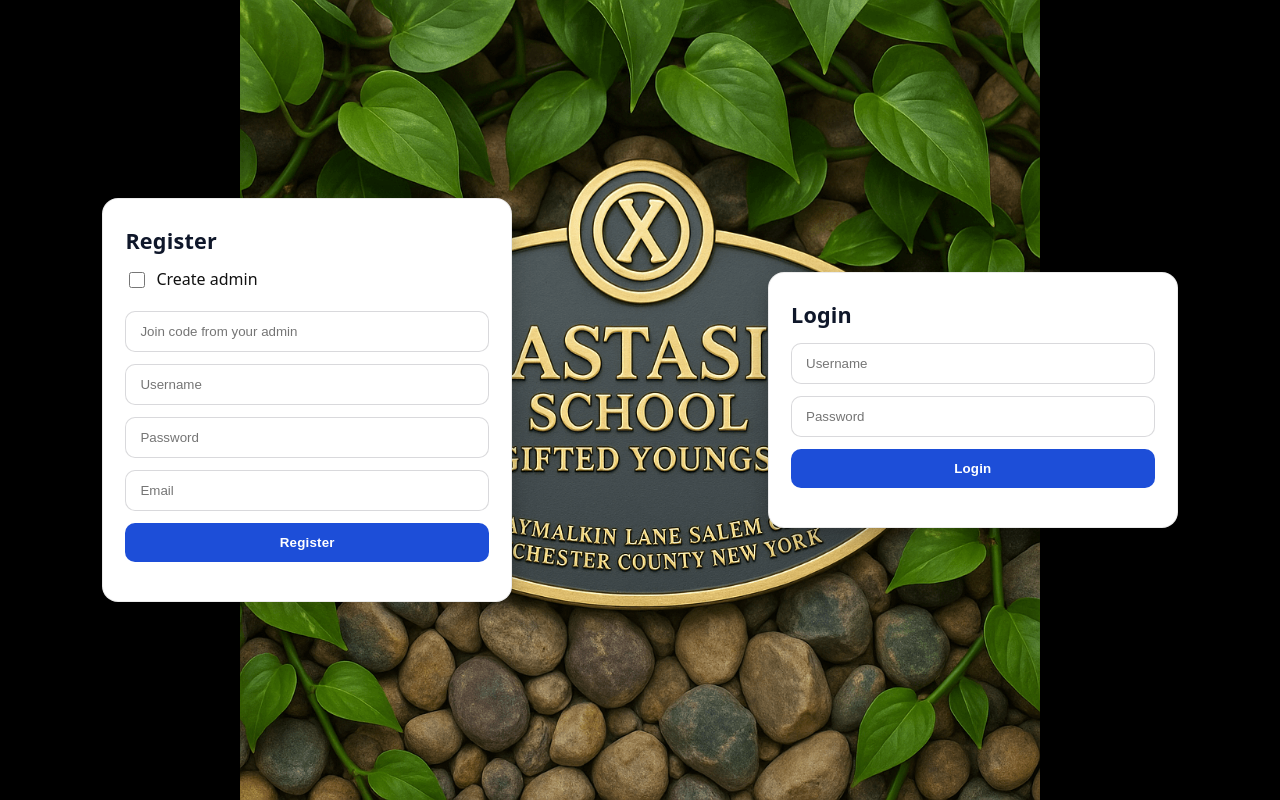
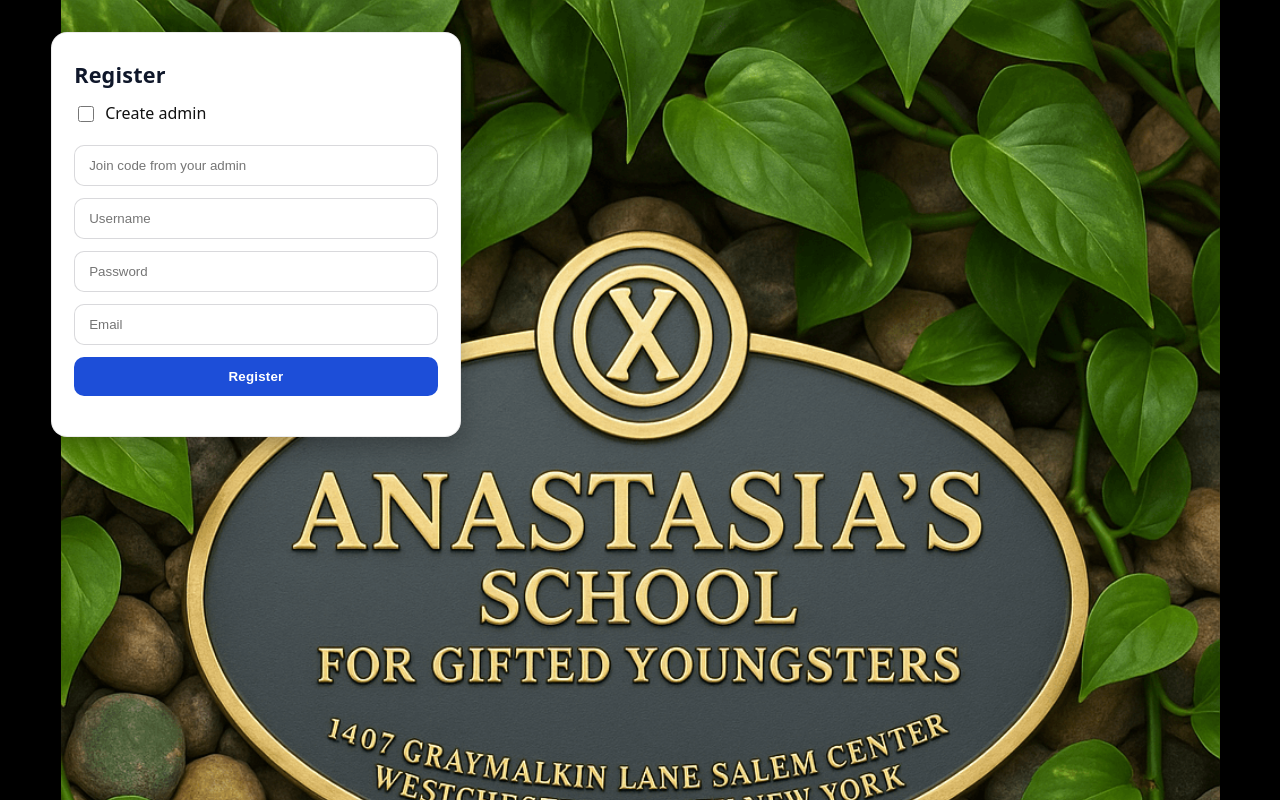
Before and after one commit to alinz07/mern-deploy, a React (Create React App) app in the folder client/: page / in a window 1280 px wide. Shown: the top 800 px of the page. Built offline with nearby package versions, Linux system fonts and the light colour scheme.

Commit message:
css to change app background and space the login and register divs for plaque visibility

```diff
--- a/client/src/index.css
+++ b/client/src/index.css
@@ -4,7 +4,7 @@
 :root {
 	--ink: #0f172a; /* dark text */
 	--muted: #64748b; /* slate-500 */
-	--bg: #f6f8fc; /* app background */
+	--bg: #eaf9f1; /* app background */
 	--card: #ffffff; /* card/table bg */
 	--line: #e5e7eb; /* separators */
 	--soft: #f8fafc; /* header rows */
@@ -139,19 +139,28 @@
    Public auth page (Login/Register)
    — keep the hero background styling here
 ---------------------------- */
+/* Public auth page layout */
 #public_page {
 	min-height: 100svh;
 	display: flex;
 	align-items: center;
-	justify-content: center;
+	justify-content: center; /* default: centered */
 	flex-wrap: wrap;
 	padding: 2rem;
 	padding-inline: clamp(1rem, 4vw, 6rem);
-	gap: clamp(10rem, 20vw, 36rem); /* wide gap to reveal hero text */
+	gap: clamp(14rem, 24vw, 44rem); /* ↑ bigger default gap */
 	background-repeat: no-repeat;
 	background-position: bottom center;
-	background-size: contain; /* whole photo visible; side whitespace ok */
-	background-color: #000; /* letterbox fill */
+	background-size: contain;
+	background-color: #000;
+}
+
+/* On wide desktops, push the cards outward to clear the hero text */
+@media (min-width: 1280px) {
+	#public_page {
+		justify-content: space-between; /* push to left/right edges (with padding) */
+		gap: clamp(24rem, 34vw, 60rem); /* allow even more center space */
+	}
 }
 
 /* Auth cards */
```
